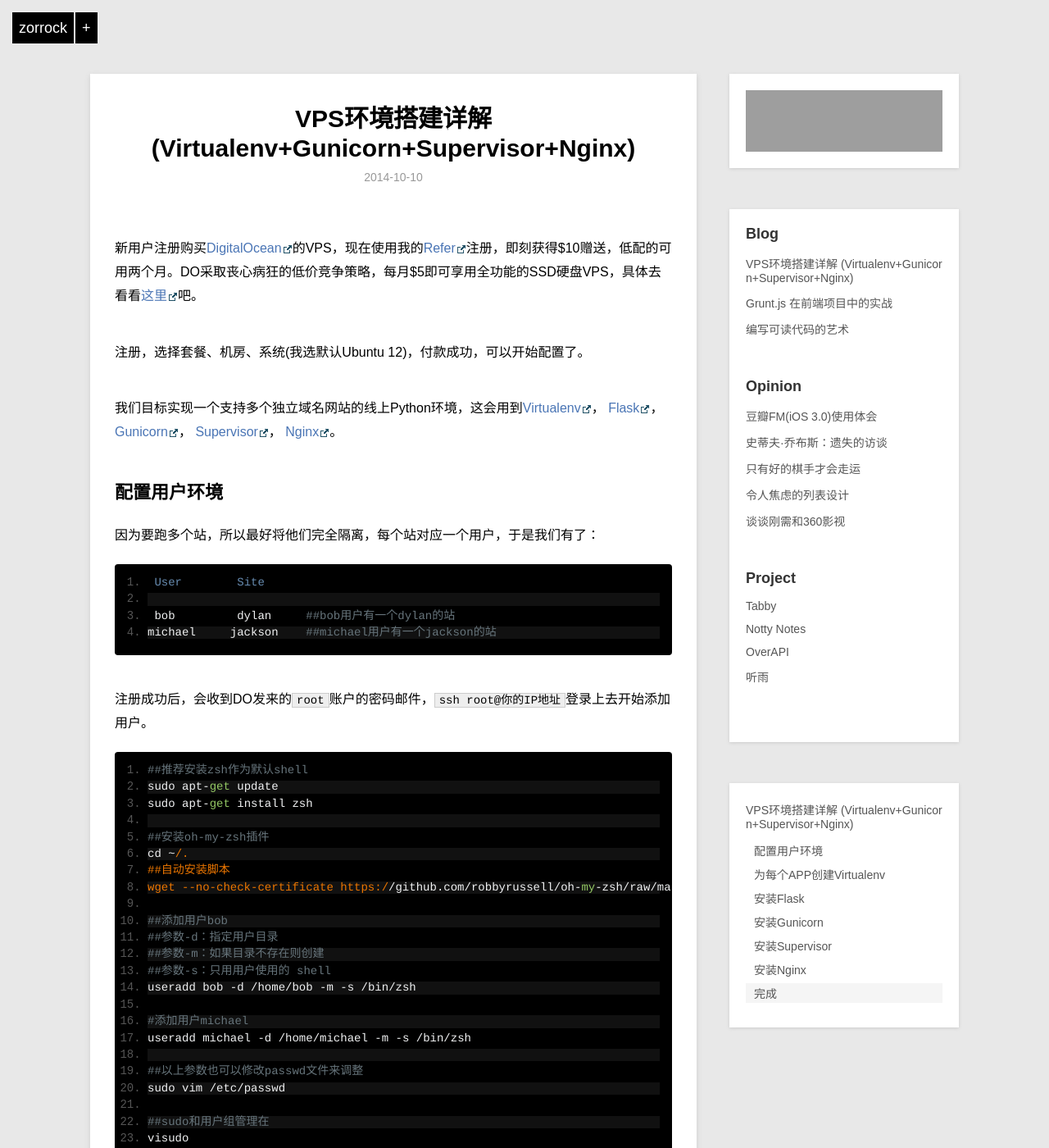
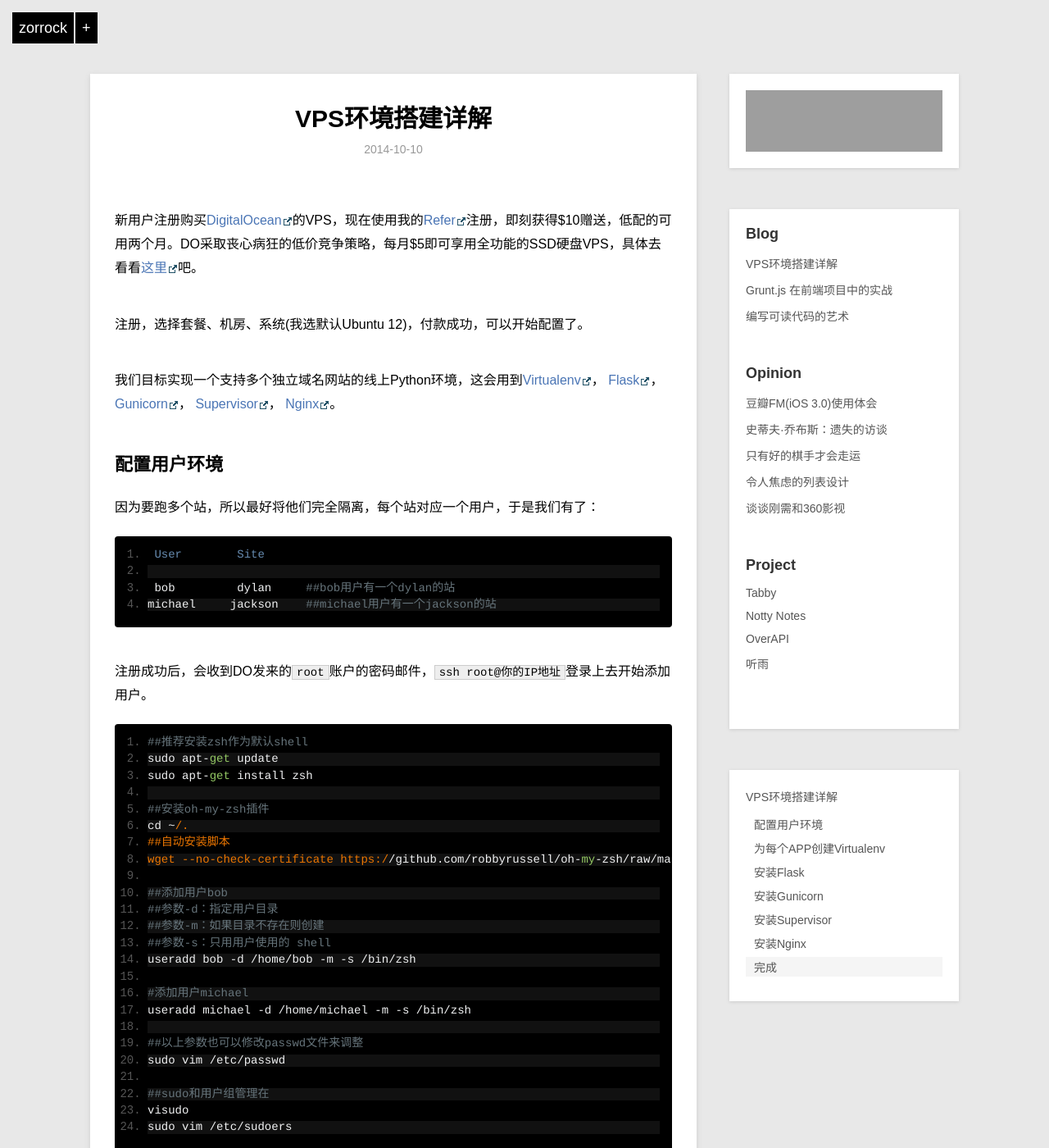
Before and after one commit to zorrock/zorrock.github.io, a Jekyll site: the page built from _posts/blog/2014-10-10-zhk-now-begin.md, in a window 1280 px wide and 1400 px high. Shown: the whole window at 82% size. Built offline with Jekyll 4.4.1, drawn with Linux system fonts in a browser that asks for light colours; Markdown is read by kramdown in place of the engine named in the settings; grey boxes are pictures that could not be loaded.

Commit message:
modify now

```diff
--- a/_posts/blog/2014-10-10-zhk-now-begin.md
+++ b/_posts/blog/2014-10-10-zhk-now-begin.md
@@ -1,6 +1,6 @@
 ---
 layout: post
-title: VPS环境搭建详解 (Virtualenv+Gunicorn+Supervisor+Nginx)
+title: VPS环境搭建详解
 description: VPS环境搭建就是去理解各种概念的过程，这篇博客记录了在VPS上搭建Python环境的过程，其中除了Python特性的东西，基本概念是相通的。关键字：Python, Virtualenv, Flask, Gunicorn, Supervisor, Nginx
 category: blog
 ---
```
